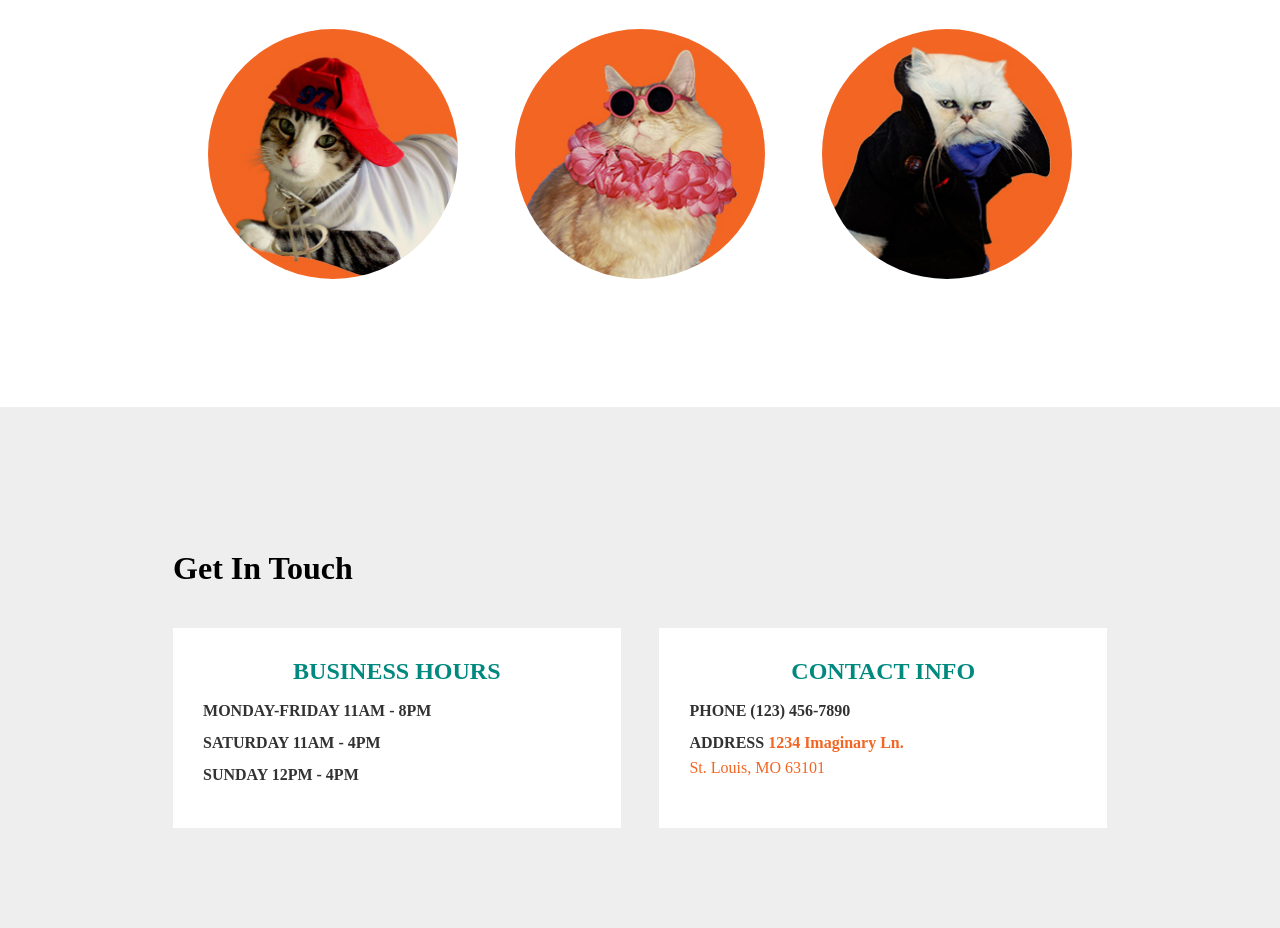
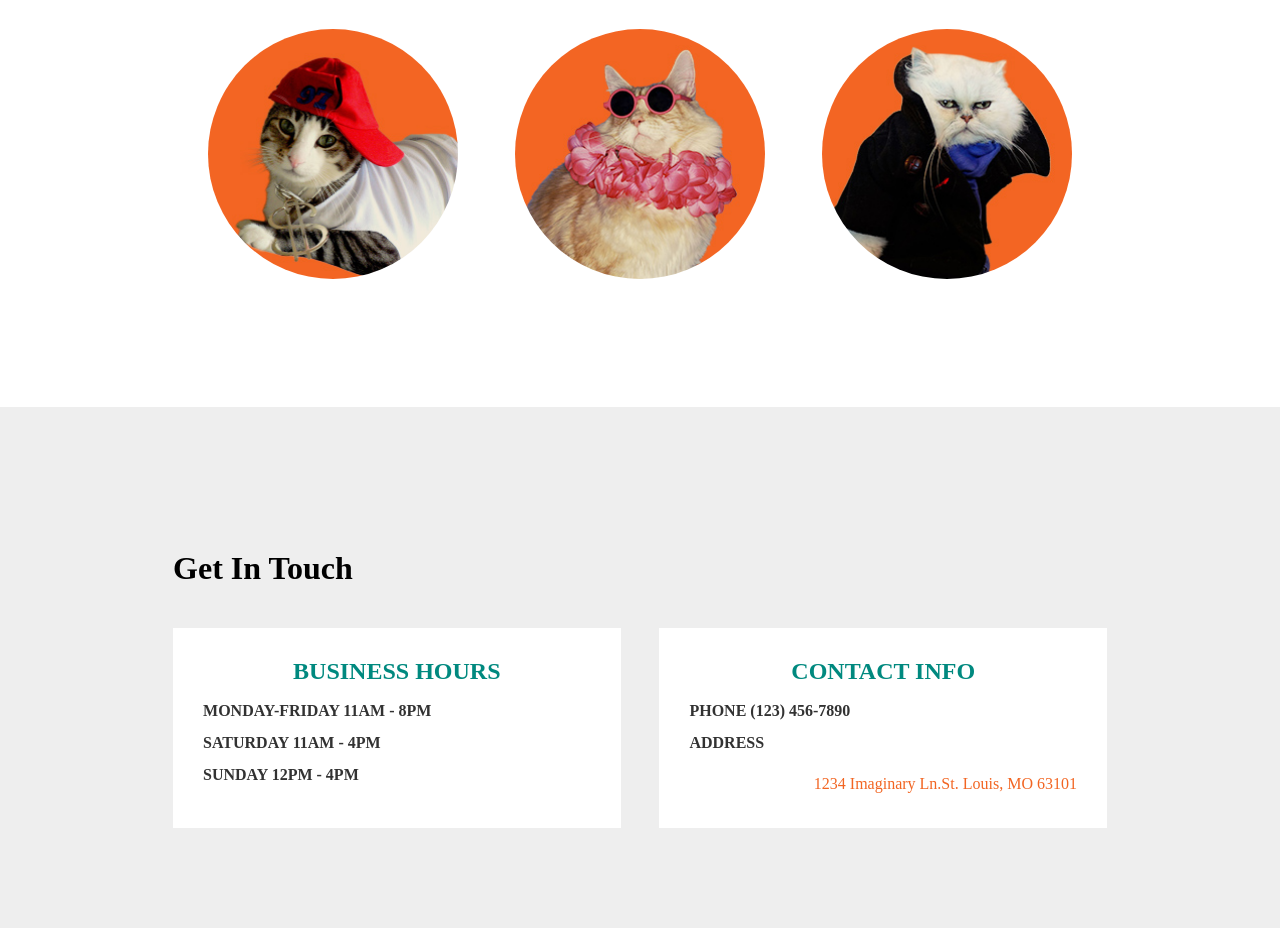
Before and after one commit to jwebs3/Cat_Costume_Project, a plain HTML site: page index.html in a window 1280 px wide. Shown: the part 1177-2105 px from the top of the page. Drawn offline with Linux system fonts and the light colour scheme.

Commit message:
fixed header

```diff
--- a/assets/css/index.css
+++ b/assets/css/index.css
@@ -51,7 +51,7 @@ a#second {
   font-size: 1em;
   color: #f26522;
   text-transform: none;
-  justify-content: center;
+  text-align: center;
 }
 .topnav #h1 {
   font-family: 'PT Sans Narrow', bold;
@@ -128,7 +128,6 @@ a#second {
   display: block;
   box-sizing: border-box;
   width: 100%;
-  text-align: left;
   padding: 2%;
   margin-bottom: 80px;
 }
@@ -210,6 +209,11 @@ a#second {
   height: 200px;
   width: 46%;
   padding: 30px 30px 30px 30px;
+}
+.address ul {
+  display: flex;
+  justify-content: flex-end;
+  list-style-type: none;
 }
 .map {
   margin: 0%;
--- a/index.html
+++ b/index.html
@@ -71,8 +71,13 @@
         <div class="box4">
           <h2>Contact Info</h2>
           <h3>Phone (123) 456-7890</h3>
-          <h3>Address  <a id="first">1234 Imaginary Ln.</a></h3>
-                       <a id="second">St. Louis, MO 63101</a>
+          <h3>Address</h3>
+          <div class="address">
+            <ul>
+              <li><a id="first">1234 Imaginary Ln.</a></li>
+              <li><a id="second">St. Louis, MO 63101</a></li>
+            </ul>
+          </div>
         </div>
       </div>
     </div>
```
